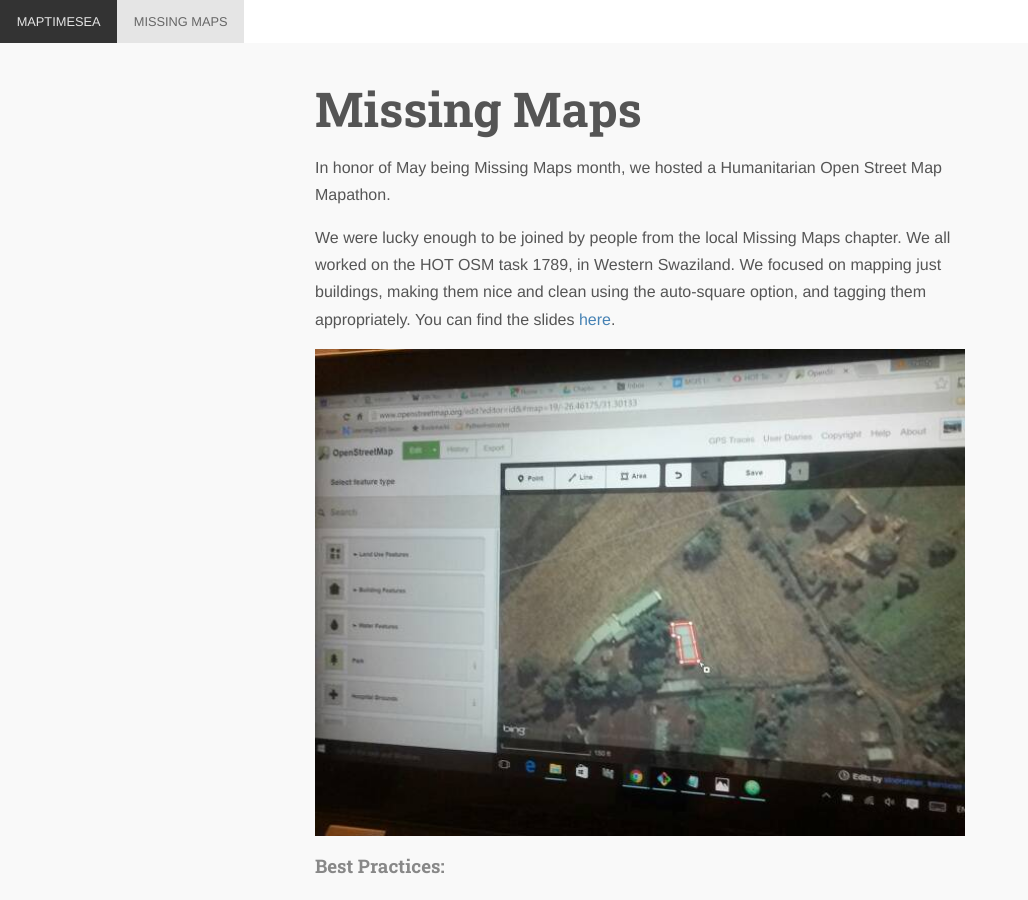
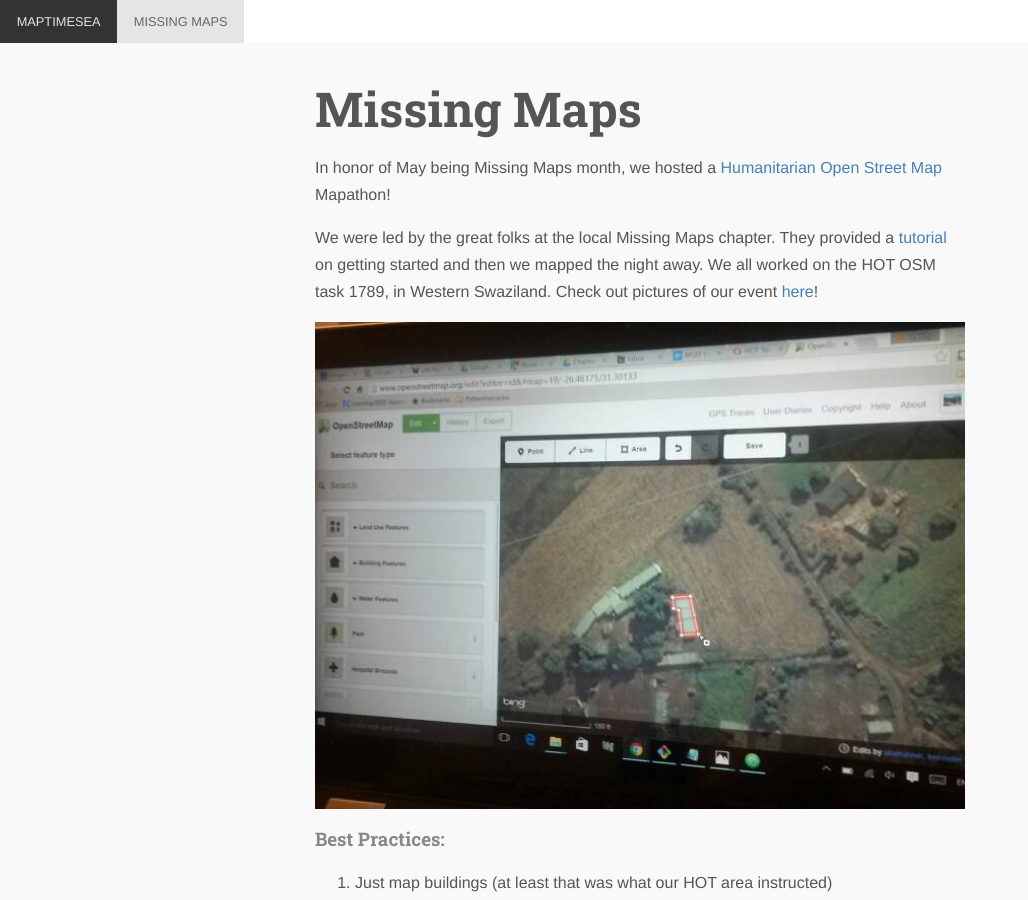
Before and after one commit to MaptimeSEA/maptimesea.github.io, a Jekyll site: the page built from _posts/2016-05-05-missing-maps.markdown, in a window 1280 px wide and 900 px high. Shown: the whole window, without its empty margins (0-1028 px from the left). Built offline with Jekyll 4.4.1, drawn with Linux system fonts in a browser that asks for light colours; nearby versions of some CDN libraries; Markdown is read by kramdown in place of the engine named in the settings.

Commit message:
added link to photos

```diff
--- a/_posts/2016-05-05-missing-maps.markdown
+++ b/_posts/2016-05-05-missing-maps.markdown
@@ -3,9 +3,9 @@
 title: "Missing Maps"
 ---
 
-In honor of May being Missing Maps month, we hosted a Humanitarian Open Street Map Mapathon.
+In honor of May being Missing Maps month, we hosted a [Humanitarian Open Street Map](https://hotosm.org/) Mapathon!
 
-We were lucky enough to be joined by people from the local Missing Maps chapter. We all worked on the HOT OSM task 1789, in Western Swaziland. We focused on mapping just buildings, making them nice and clean using the auto-square option, and tagging them appropriately. You can find the slides [here](https://drive.google.com/file/d/0B9K68TCuaX4ebU5rdVlyT3JJSVZxclZtemxCdF9QWEtralI0/view?usp=sharing).
+We were led by the great folks at the local Missing Maps chapter. They provided a [tutorial](https://drive.google.com/file/d/0B9K68TCuaX4ebU5rdVlyT3JJSVZxclZtemxCdF9QWEtralI0/view?usp=sharing) on getting started and then we mapped the night away. We all worked on the HOT OSM task 1789, in Western Swaziland. Check out pictures of our event [here](https://www.flickr.com/photos/maptime/sets/72157668173054552)!
 
 ![mapping](/img/mapping.jpg)
 
```
